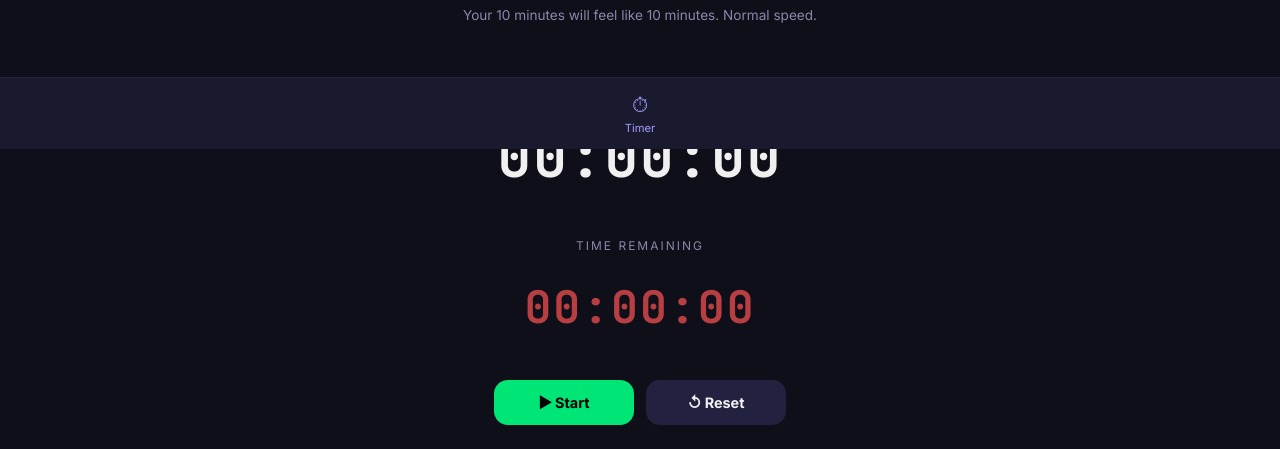
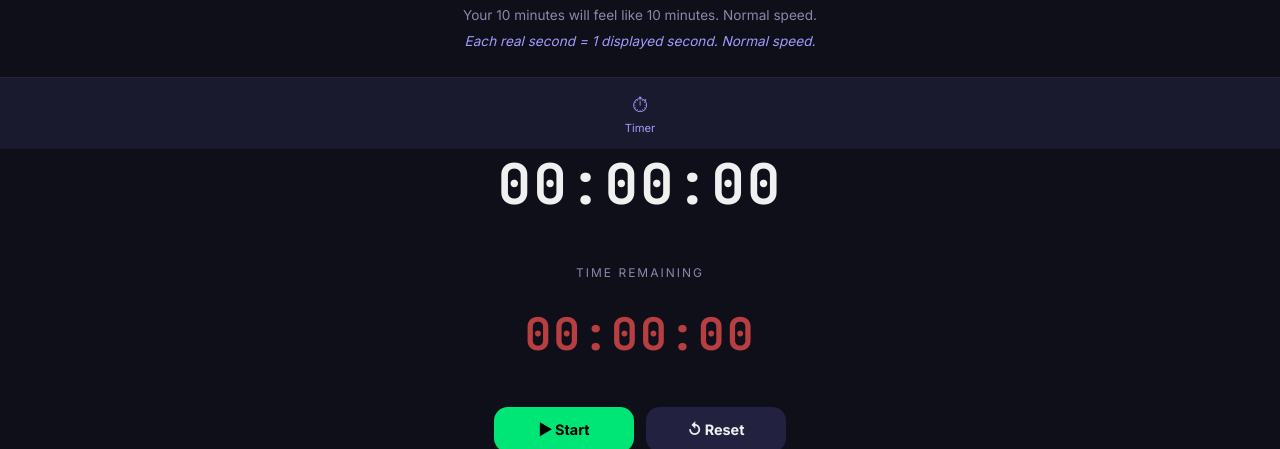
Before and after one commit to openclaw33/tc-iwnykuet, a plain HTML site: page index.html in a window 1280 px wide. Shown: the part 651-1100 px from the top of the page. Drawn offline with Linux system fonts and the light colour scheme.

Commit message:
Add multiplier feel description - shows how each displayed second maps to real time
- Multiplier 0.25: 1 real sec = 0.25s displayed (4x faster action)
- Multiplier 10: 1 real sec = 10s displayed (10x slower feel)
- Uses precise system time (Date.now) x user multiplier
- New italic description line under result section

```diff
--- a/index.html
+++ b/index.html
@@ -229,6 +229,7 @@
     <div class="result-time" id="resultTime">0h 10m 0s</div>
     <div id="resultBadge"></div>
     <div class="result-desc" id="resultDesc">Your 10 minutes will feel like 10 minutes.</div>
+    <div class="result-desc" id="resultFeelDesc" style="margin-top:6px; font-style:italic; color:var(--accent2);"></div>
   </div>
 
   <!-- TIMER DISPLAY -->
@@ -380,20 +381,25 @@ function calculate() {
   const realStr = formatDuration(totalRealSeconds);
   const expStr = formatDuration(experienceSeconds);
 
-  let desc, badge;
+  let desc, badge, feelDesc;
   if (speed > 1) {
     desc = `Your ${realStr} will feel like ${expStr}. Time stretches — you gain seconds.`;
     badge = '<span class="result-badge badge-slow">🐢 Time Stretched</span>';
+    feelDesc = `Each real second displays as ${speed} seconds — time feels ${speed}× slower. 1 real minute = ${Math.round(speed * 60)}s displayed.`;
   } else if (speed < 1) {
     desc = `Your ${realStr} will feel like ${expStr}. Time compresses — seconds fly by.`;
     badge = '<span class="result-badge badge-fast">⚡ Time Compressed</span>';
+    const speedupFactor = Math.round((1 / speed) * 10) / 10;
+    feelDesc = `Each real second displays as ${speed} seconds — action is ${speedupFactor}× faster. 1 real minute = ${Math.round(speed * 60)}s displayed.`;
   } else {
     desc = `Your ${realStr} will feel like ${expStr}. Normal speed.`;
     badge = '<span class="result-badge badge-normal">⏱️ Normal</span>';
+    feelDesc = `Each real second = 1 displayed second. Normal speed.`;
   }
 
   document.getElementById('resultDesc').textContent = desc;
   document.getElementById('resultBadge').innerHTML = badge;
+  document.getElementById('resultFeelDesc').textContent = feelDesc;
 }
 
 function formatDuration(secs) {
@@ -426,6 +432,9 @@ function startTimer() {
 
   const totalExperienceTarget = targetReal * speed;
 
+  // Use precise system time: multiply each real elapsed interval by the user's multiplier
+  // e.g. multiplier=0.25 → 1 real sec shows 0.25s (action 4× faster)
+  // e.g. multiplier=10 → 1 real sec shows 10s (feels 10× slower)
   const startTime = Date.now() - (elapsedReal * 1000);
 
   timerInterval = setInterval(() => {
```
